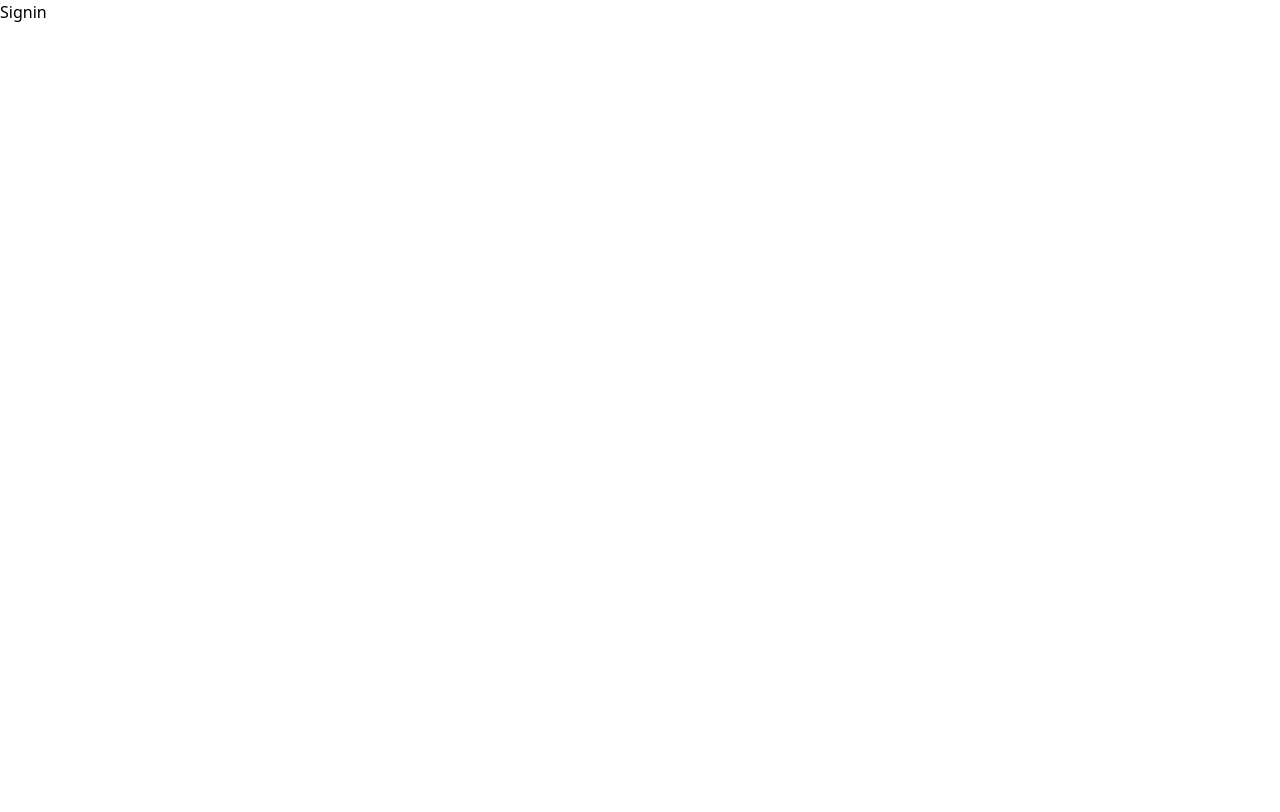
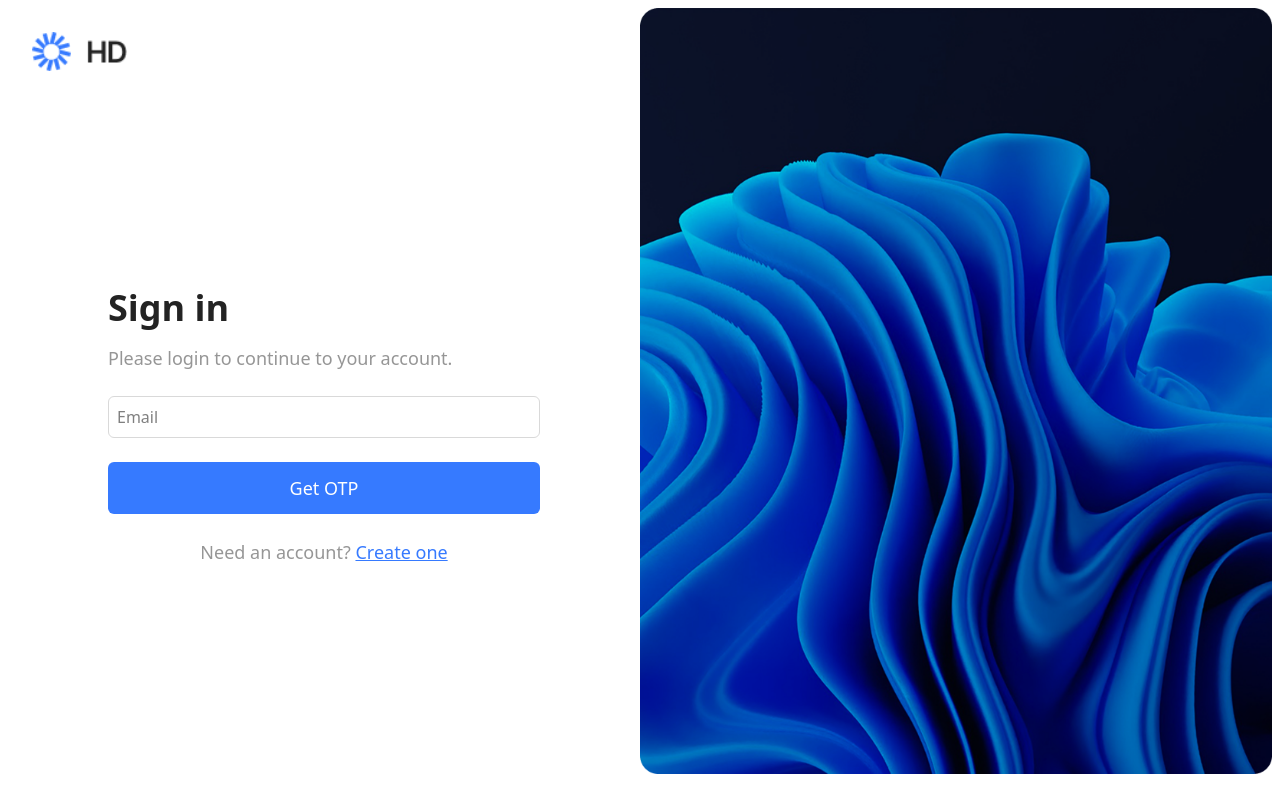
Before and after one commit to SwapniL1563/Assignment_Highway_Delite, a React (Vite) app in the folder frontend/: page / in a window 1280 px wide. Shown: the top 812 px of the page. Built offline with nearby package versions, Linux system fonts and the light colour scheme.

Commit message:
feat:add signin page with otp flow

```diff
--- a/frontend/src/components/SignUpForm.tsx
+++ b/frontend/src/components/SignUpForm.tsx
@@ -27,7 +27,7 @@ const SignUpForm = () => {
     setError("");
 
     try {
-        await axios.post(`${API_BASE}/send-otp`,{
+        await axios.post(`${API_BASE}/signup-otp`,{
             name,email,dateOfBirth:dob,
         });
 
@@ -86,7 +86,7 @@ const SignUpForm = () => {
             </>
         )}
 
-        <p className='text-[#969696] text-lg text-center mt-2'>Already have an account? <span onClick={()=>navigate("/")} className='text-[#367AFF] underline cursor-pointer'>Sign in</span></p>
+        <p className='text-[#969696] text-lg text-center mt-2'>Already have an account? {" "} <span onClick={()=>navigate("/")} className='text-[#367AFF] underline cursor-pointer'>Sign in</span></p>
         </div>
     </div>
   )
--- /dev/null
+++ b/frontend/src/components/SigninForm.tsx
@@ -0,0 +1,115 @@
+import axios from "axios";
+import { useState } from "react";
+import { useNavigate } from "react-router-dom";
+
+const API_BASE = "http://localhost:5000/api/auth";
+
+const SignInForm = () => {
+  const [email, setEmail] = useState("");
+  const [otp, setOtp] = useState("");
+  const [otpSent, setOtpSent] = useState(false);
+  const [loading, setLoading] = useState(false);
+  const [error, setError] = useState("");
+
+  const navigate = useNavigate();
+
+  const handleSendOtp = async () => {
+    if (!email) {
+      setError("Please enter email");
+      return;
+    }
+
+    setLoading(true);
+    setError("");
+
+    try {
+      await axios.post(`${API_BASE}/signin-otp`, { email });
+      setOtpSent(true);
+    } catch (err: any) {
+      setError(err.response?.data?.message || "Failed to send OTP");
+    } finally {
+      setLoading(false);
+    }
+  };
+
+  const handleVerifyOtp = async () => {
+    if (!otp) {
+      setError("Please enter OTP");
+      return;
+    }
+
+    setLoading(true);
+    setError("");
+
+    try {
+      const res = await axios.post(`${API_BASE}/verify-otp`, { email, otp });
+      localStorage.setItem("token", res.data.token);
+      navigate("/dashboard");
+    } catch (error: any) {
+      setError(error.response?.data?.message || "Invalid OTP");
+    } finally {
+      setLoading(false);
+    }
+  };
+
+  return (
+    <div className="w-full max-w-md flex items-center justify-center bg-white">
+      <div className="flex flex-col gap-4 px-2 py-10 w-full">
+        <h2 className="text-4xl font-bold text-start text-[#232323]">Sign in</h2>
+        <p className="text-lg text-[#969696] mb-2">
+          Please login to continue to your account.
+        </p>
+
+        {error && <p className="text-red-500 font-medium">{error}</p>}
+
+        <input
+          className="border border-[#D9D9D9] p-2 outline-[#367AFF] rounded-md"
+          type="email"
+          placeholder="Email"
+          value={email}
+          onChange={(e) => setEmail(e.target.value)}
+        />
+
+        {!otpSent && (
+          <button
+            className="w-full bg-[#367AFF] text-white rounded-md p-3 mt-2 text-lg font-medium"
+            onClick={handleSendOtp}
+            disabled={loading}
+          >
+            {loading ? "Sending OTP..." : "Get OTP"}
+          </button>
+        )}
+
+        {otpSent && (
+          <>
+            <input
+              className="border border-[#D9D9D9] p-2 outline-[#367AFF] rounded-md"
+              type="text"
+              placeholder="Enter OTP"
+              value={otp}
+              onChange={(e) => setOtp(e.target.value)}
+            />
+            <button
+              className="w-full bg-[#367AFF] text-white rounded-md p-3 mt-2 text-lg font-medium"
+              onClick={handleVerifyOtp}
+            >
+              {loading ? "Verifying..." : "Verify OTP"}
+            </button>
+          </>
+        )}
+
+        <p className="text-[#969696] text-lg text-center mt-2">
+          Need an account? {" "}
+          <span
+            onClick={() => navigate("/signup")}
+            className="text-[#367AFF] underline cursor-pointer"
+          >
+            Create one
+          </span>
+        </p>
+      </div>
+    </div>
+  );
+};
+
+export default SignInForm;
--- a/frontend/src/pages/Signin.tsx
+++ b/frontend/src/pages/Signin.tsx
@@ -1,9 +1,28 @@
-import React from 'react'
+import SignInForm from "../components/SigninForm";
 
-const Signin = () => {
+const SignInPage = () => {
   return (
-    <div>Signin</div>
-  )
-}
+    <div className="w-full min-h-screen flex p-2">
 
-export default Signin
+      <div className="flex flex-col w-full md:w-1/2 min-h-screen bg-white p-6">
+        <div className="">
+          <img src="/logo.png" className="w-24" alt="Logo" />
+        </div>
+
+        <div className="flex-1 flex items-center justify-center">
+          <SignInForm />
+        </div>
+      </div>
+
+      <div className="hidden md:block w-1/2 h-full">
+        <img
+          src="/container.png"
+          className="w-full h-full object-cover"
+          alt="Container"
+        />
+      </div>
+    </div>
+  );
+};
+
+export default SignInPage;
```
